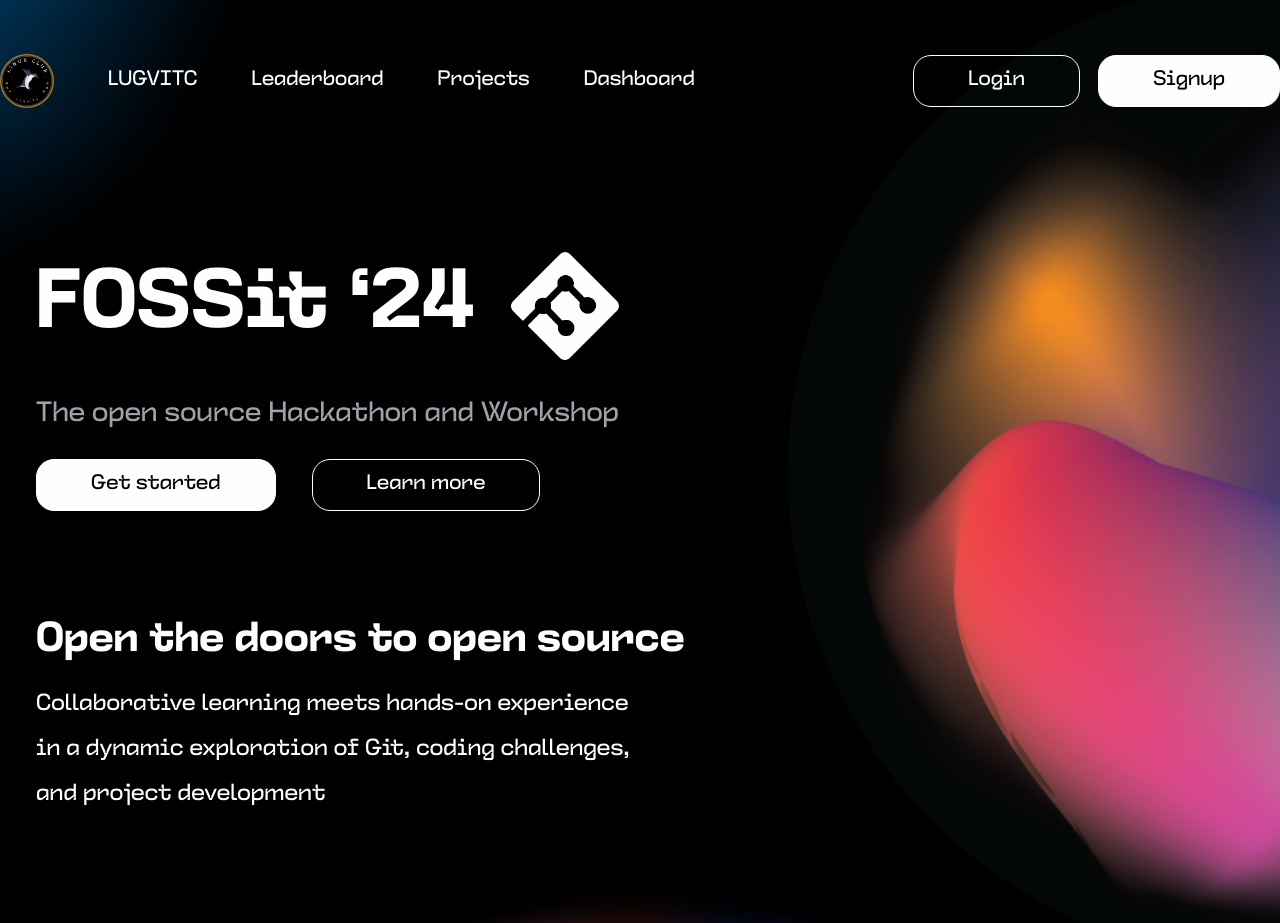
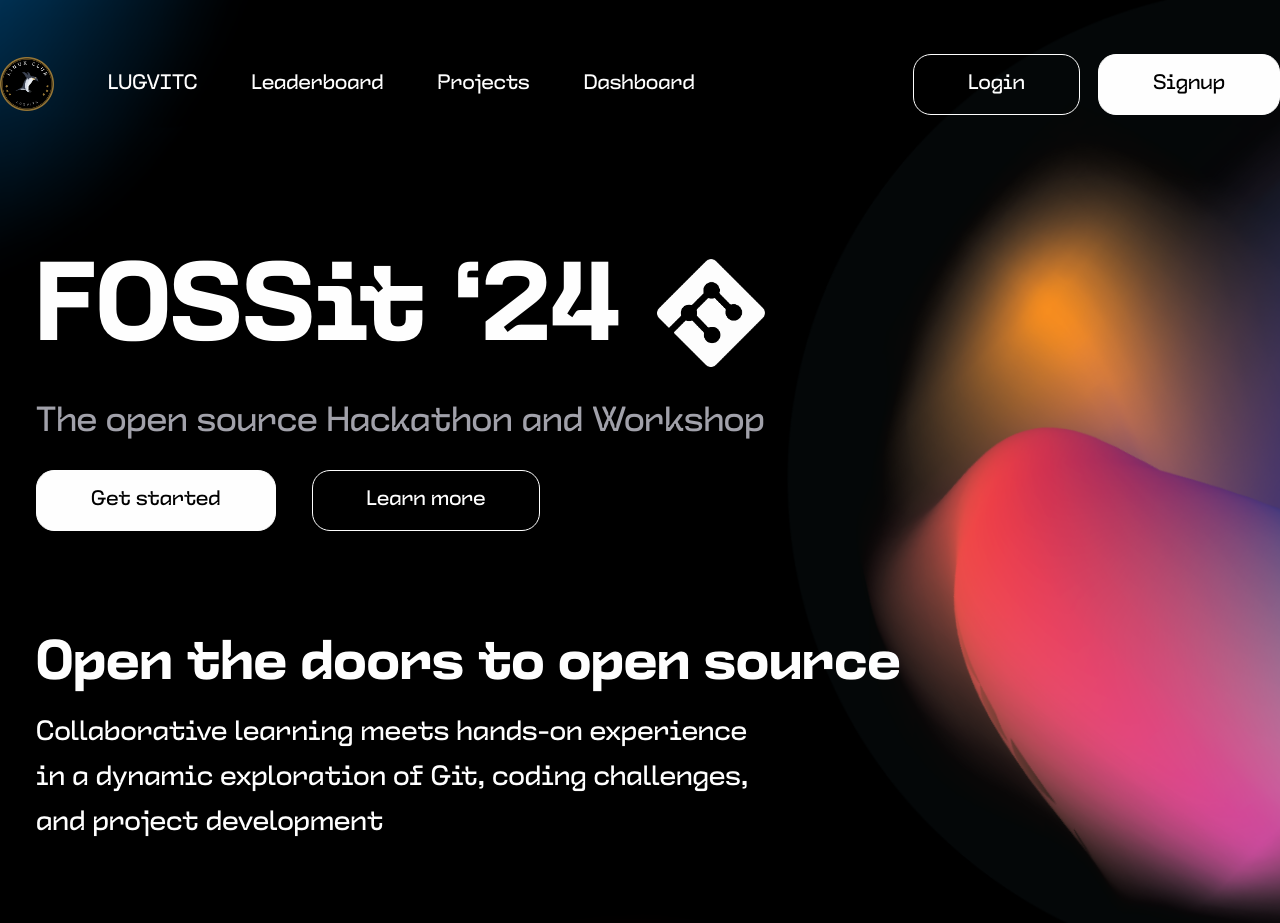
Before and after one commit to lugvitc/FOSSit24, a SvelteKit app: page / in a window 1280 px wide. Shown: the top 923 px of the page. Built offline with nearby package versions, Linux system fonts and the light colour scheme.

Commit message:
test: Increasing sizes

```diff
--- a/src/app.css
+++ b/src/app.css
@@ -3,28 +3,28 @@
 @tailwind utilities;
 
 h1 {
-	@apply text-7xl font-bold translate-y-4;
+	@apply translate-y-4 text-8xl font-bold;
 }
 
 h2 {
-	@apply text-4xl font-bold;
+	@apply text-5xl font-bold;
 }
 
 h3 {
-	@apply text-2xl mb-6;
+	@apply mb-6 text-3xl;
 }
 
 h4,
 .h4 {
-	@apply text-xl leading-[2.5rem];
+	@apply text-2xl leading-[2.5rem];
 }
 
 p {
-	@apply text-lg text-zinc-400;
+	@apply text-xl text-zinc-400;
 }
 
 .gradient {
-	@apply max-w-[unset] blur-sm xl:blur-0 brightness-[0.7] xl:brightness-100;
+	@apply max-w-[unset] blur-sm brightness-[0.7] xl:blur-0 xl:brightness-100;
 }
 
 * {
--- a/src/lib/components/Button.svelte
+++ b/src/lib/components/Button.svelte
@@ -5,14 +5,14 @@
 
 {#if primary}
 	<a
-		class="rounded-2xl border-[1px] border-foreground bg-foreground px-12 py-2 text-center text-background"
+		class="rounded-2xl border-[1px] border-foreground bg-foreground px-12 py-3 text-center text-background"
 		{href}
 	>
 		<slot />
 	</a>
 {:else}
 	<a
-		class="rounded-2xl border-[1px] border-foreground px-12 py-2 text-center text-foreground"
+		class="rounded-2xl border-[1px] border-foreground px-12 py-3 text-center text-foreground"
 		{href}
 	>
 		<slot />
```
